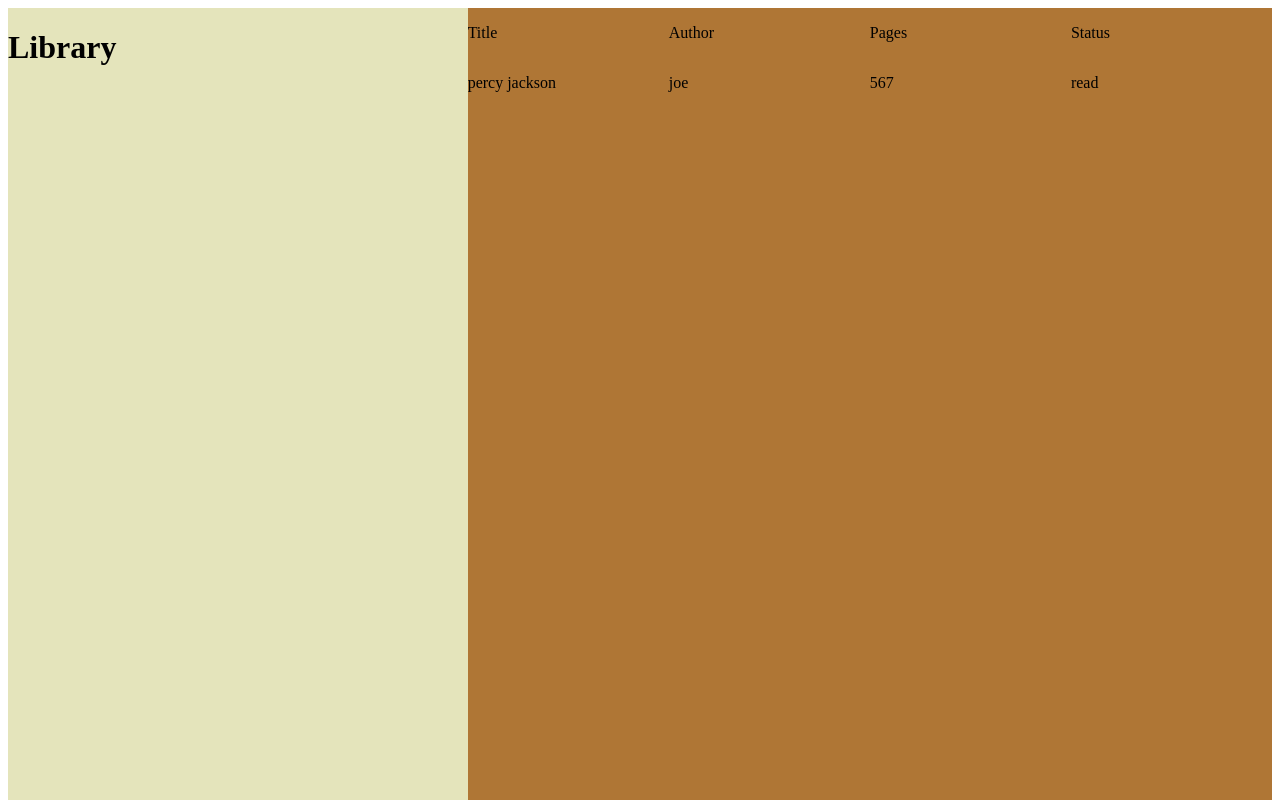
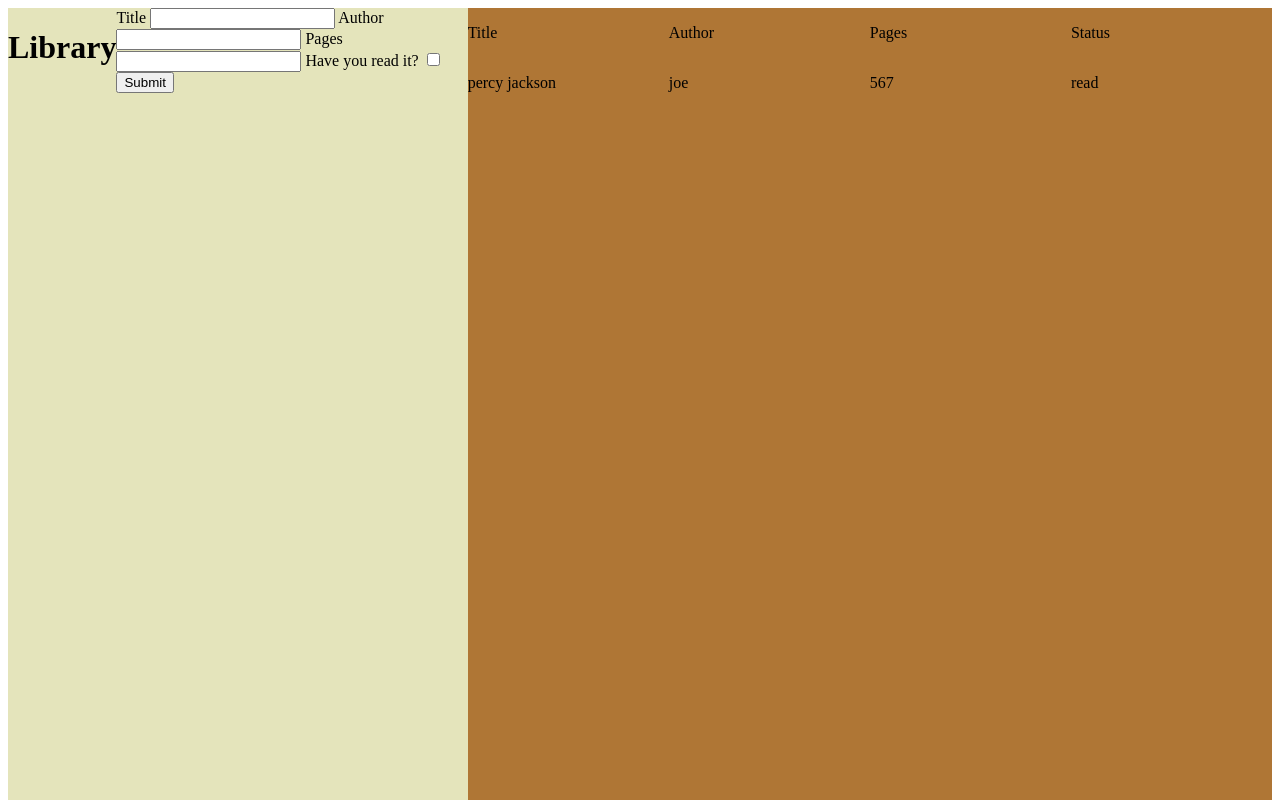
Before and after one commit to RyanValles/Library, a plain HTML site: page index.html in a window 1280 px wide. Shown: the top 800 px of the page. Drawn offline with Linux system fonts and the light colour scheme.

Commit message:
Add form

```diff
--- a/index.html
+++ b/index.html
@@ -10,6 +10,17 @@
 <body>
     <div id = 'leftSide'>
         <h1>Library</h1>
+        <form>
+            <label for="title">Title</label>
+            <input type="text" id="title" min="2" maxlength="30">
+            <label for="author">Author</label>
+            <input type="text" id="author">
+            <label for="pages">Pages</label>
+            <input type="text" id="pages" min="1" max="999999999">
+            <label for="read">Have you read it?</label>
+            <input type="checkbox" id="read">
+            <button class = "formInfo" type="submit">Submit</button>
+        </form>
 
     </div>
 
@@ -20,6 +31,7 @@
          <p>Pages</p>
          <p>Status</p>
       </div>
+
       <div id = "array"></div>
 </div>
 </body>
```
